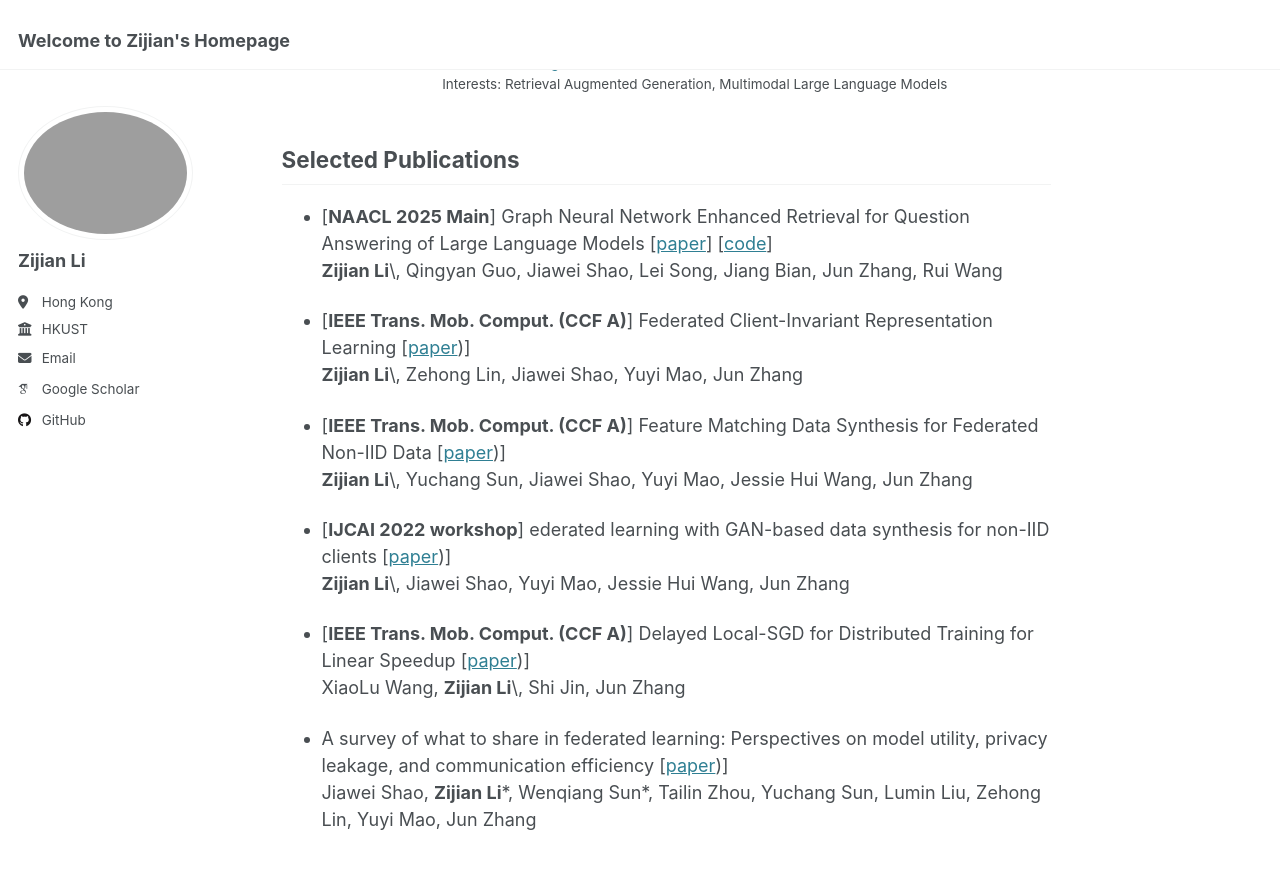
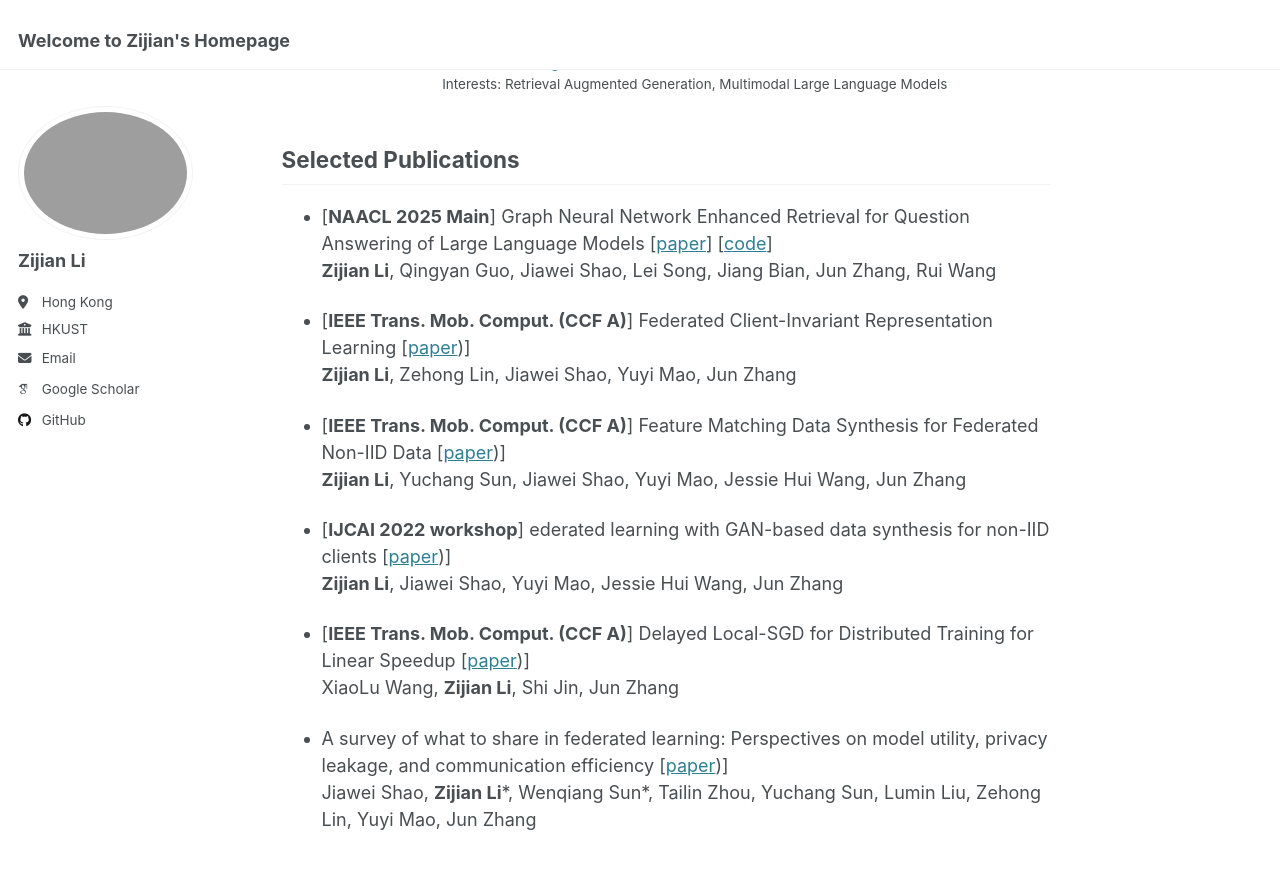
Before and after one commit to zli999/zijianli.github.io, a Jekyll site: the page built from _pages/about.md, in a window 1280 px wide and 900 px high, scrolled down 477 px. Shown: the top 869 px of the window. Built offline with Jekyll 4.4.1, drawn with Linux system fonts in a browser that asks for light colours; some web fonts are replaced.

```diff
--- a/_pages/about.md
+++ b/_pages/about.md
@@ -44,14 +44,14 @@ I am research intern in MSRA, under supervised by Dr. [Rui Wang](https://scholar
 
 ## Selected Publications
 
-- [**NAACL 2025 Main**] Graph Neural Network Enhanced Retrieval for Question Answering of Large Language Models [[paper]([https://aclanthology.org/2024.findings-acl.680/](https://arxiv.org/abs/2406.06572))] [[code](https://github.com/zli999/GNN_Ret)]<br>**Zijian Li**\, Qingyan Guo, Jiawei Shao, Lei Song, Jiang Bian, Jun Zhang, Rui Wang<br>
+- [**NAACL 2025 Main**] Graph Neural Network Enhanced Retrieval for Question Answering of Large Language Models [[paper]([https://aclanthology.org/2024.findings-acl.680/](https://arxiv.org/abs/2406.06572))] [[code](https://github.com/zli999/GNN_Ret)]<br>**Zijian Li**, Qingyan Guo, Jiawei Shao, Lei Song, Jiang Bian, Jun Zhang, Rui Wang<br>
 
-- [**IEEE Trans. Mob. Comput. (CCF A)**] Federated Client-Invariant Representation Learning [[paper]([https://ieeexplore.ieee.org/abstract/document/10472115))] <br>**Zijian Li**\, Zehong Lin, Jiawei Shao, Yuyi Mao, Jun Zhang<br>
+- [**IEEE Trans. Mob. Comput. (CCF A)**] Federated Client-Invariant Representation Learning [[paper]([https://ieeexplore.ieee.org/abstract/document/10472115))] <br>**Zijian Li**, Zehong Lin, Jiawei Shao, Yuyi Mao, Jun Zhang<br>
 
-- [**IEEE Trans. Mob. Comput. (CCF A)**] Feature Matching Data Synthesis for Federated Non-IID Data [[paper]([https://ieeexplore.ieee.org/document/10433716))] <br>**Zijian Li**\, Yuchang Sun, Jiawei Shao, Yuyi Mao, Jessie Hui Wang, Jun Zhang<br>
+- [**IEEE Trans. Mob. Comput. (CCF A)**] Feature Matching Data Synthesis for Federated Non-IID Data [[paper]([https://ieeexplore.ieee.org/document/10433716))] <br>**Zijian Li**, Yuchang Sun, Jiawei Shao, Yuyi Mao, Jessie Hui Wang, Jun Zhang<br>
 
-- [**IJCAI 2022 workshop**] ederated learning with GAN-based data synthesis for non-IID clients [[paper]([https://arxiv.org/abs/2206.05507))] <br>**Zijian Li**\, Jiawei Shao, Yuyi Mao, Jessie Hui Wang, Jun Zhang<br>
+- [**IJCAI 2022 workshop**] ederated learning with GAN-based data synthesis for non-IID clients [[paper]([https://arxiv.org/abs/2206.05507))] <br>**Zijian Li**, Jiawei Shao, Yuyi Mao, Jessie Hui Wang, Jun Zhang<br>
 
-- [**IEEE Trans. Mob. Comput. (CCF A)**] Delayed Local-SGD for Distributed Training for Linear Speedup [[paper]([https://ieeexplore.ieee.org/abstract/document/10681663))] <br>XiaoLu Wang, **Zijian Li**\, Shi Jin, Jun Zhang<br>
+- [**IEEE Trans. Mob. Comput. (CCF A)**] Delayed Local-SGD for Distributed Training for Linear Speedup [[paper]([https://ieeexplore.ieee.org/abstract/document/10681663))] <br>XiaoLu Wang, **Zijian Li**, Shi Jin, Jun Zhang<br>
 
 - A survey of what to share in federated learning: Perspectives on model utility, privacy leakage, and communication efficiency [[paper]([https://arxiv.org/abs/2307.10655))] <br>Jiawei Shao, **Zijian Li**\*, Wenqiang Sun\*, Tailin Zhou, Yuchang Sun, Lumin Liu, Zehong Lin, Yuyi Mao, Jun Zhang<br>
```
